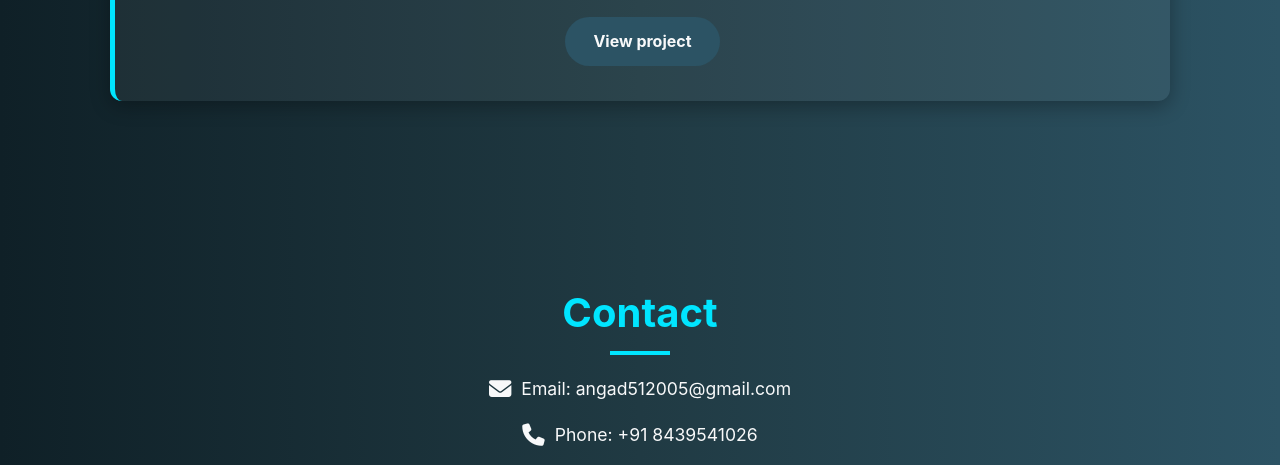
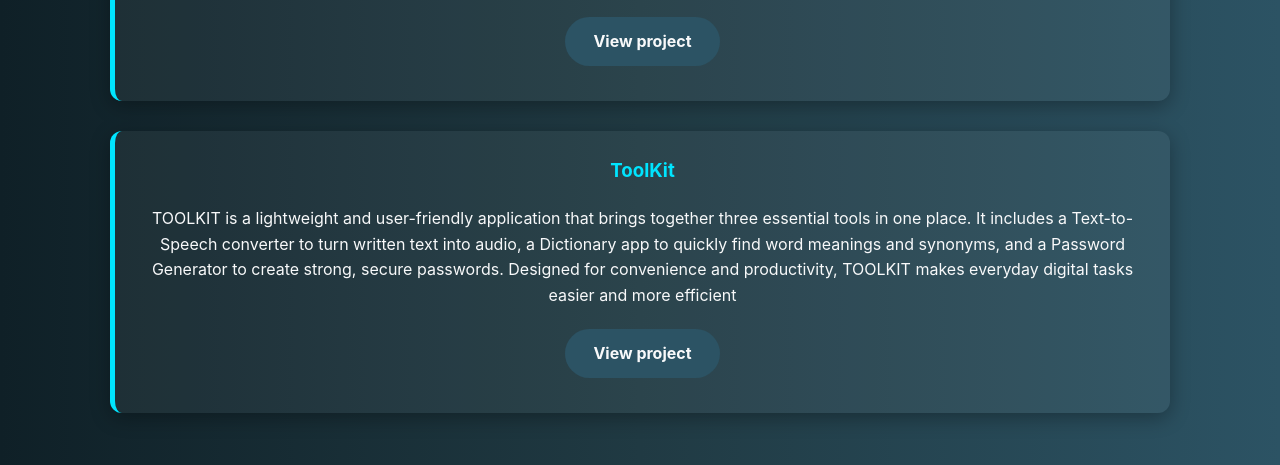
Before and after one commit to Angadkumar005/portfolio, a plain HTML site: page index.html in a window 1280 px wide. Shown: the part 3542-4007 px from the top of the page. Drawn offline with Linux system fonts and the light colour scheme.

Commit message:
updation:

```diff
--- a/index.css
+++ b/index.css
@@ -342,6 +342,7 @@ nav a:hover {
   transition: background-color 0.3s, color 0.3s;
 }
 
+
 /* -------------------- 13. Footer -------------------- */
 footer {
   background: rgba(0, 0, 0, 0.6);
--- a/index.html
+++ b/index.html
@@ -138,6 +138,14 @@
              and one-click removal — all within a clean, mobile-optimized interface</p>
           <a class="btn" href="https://angadkumar005.github.io/QR-generator/" target="_blank" >View project</a>
         </div>
+        <div class="project-card">
+          <h3>ToolKit</h3>
+          <p>TOOLKIT is a lightweight and user-friendly application that brings together three essential tools in one place.
+            It includes a Text-to-Speech converter to turn written text into audio, a Dictionary app to quickly find word
+            meanings and synonyms, and a Password Generator to create strong, secure passwords.
+            Designed for convenience and productivity, TOOLKIT makes everyday digital tasks easier and more efficient</p>
+          <a class="btn" href="https://angadkumar005.github.io/toolkit/web.html" target="_blank" >View project</a>
+        </div>
       </div>
     </div>
   </section>
```
